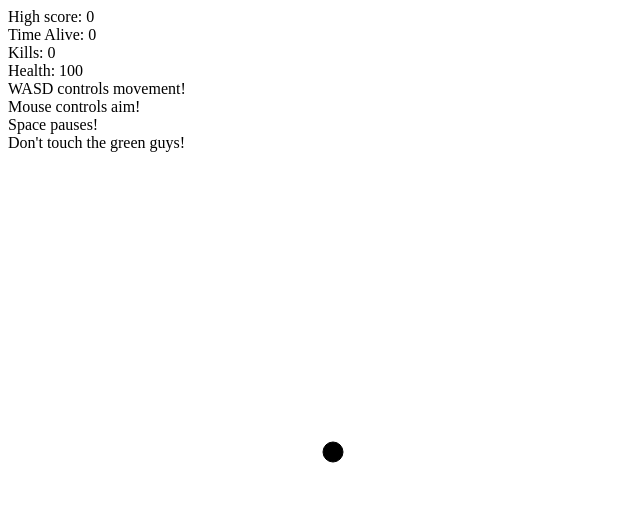
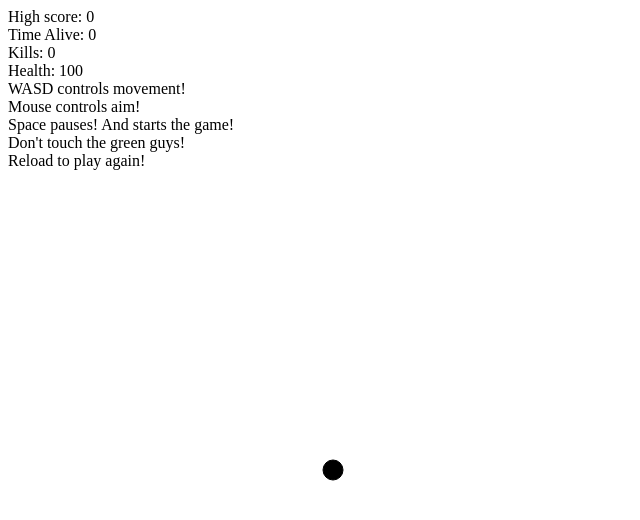
Before and after one commit to adlaika/m-arnold.github.io, a plain HTML site: page index.html in a window 1280 px wide. Shown: the whole page, without its empty margins (0-640 px from the left). Drawn offline with nearby package versions, Linux system fonts and the light colour scheme.

Commit message:
add more docs to index.html

```diff
--- a/index.html
+++ b/index.html
@@ -15,8 +15,9 @@
       <div class="instructions">
           <div>WASD controls movement!</div>
           <div>Mouse controls aim!</div>
-          <div>Space pauses!</div>
+          <div>Space pauses! And starts the game!</div>
           <div>Don't touch the green guys!</div>
+          <div>Reload to play again!</div>
       </div>
     </div>
     <div class="board"></div>
```
